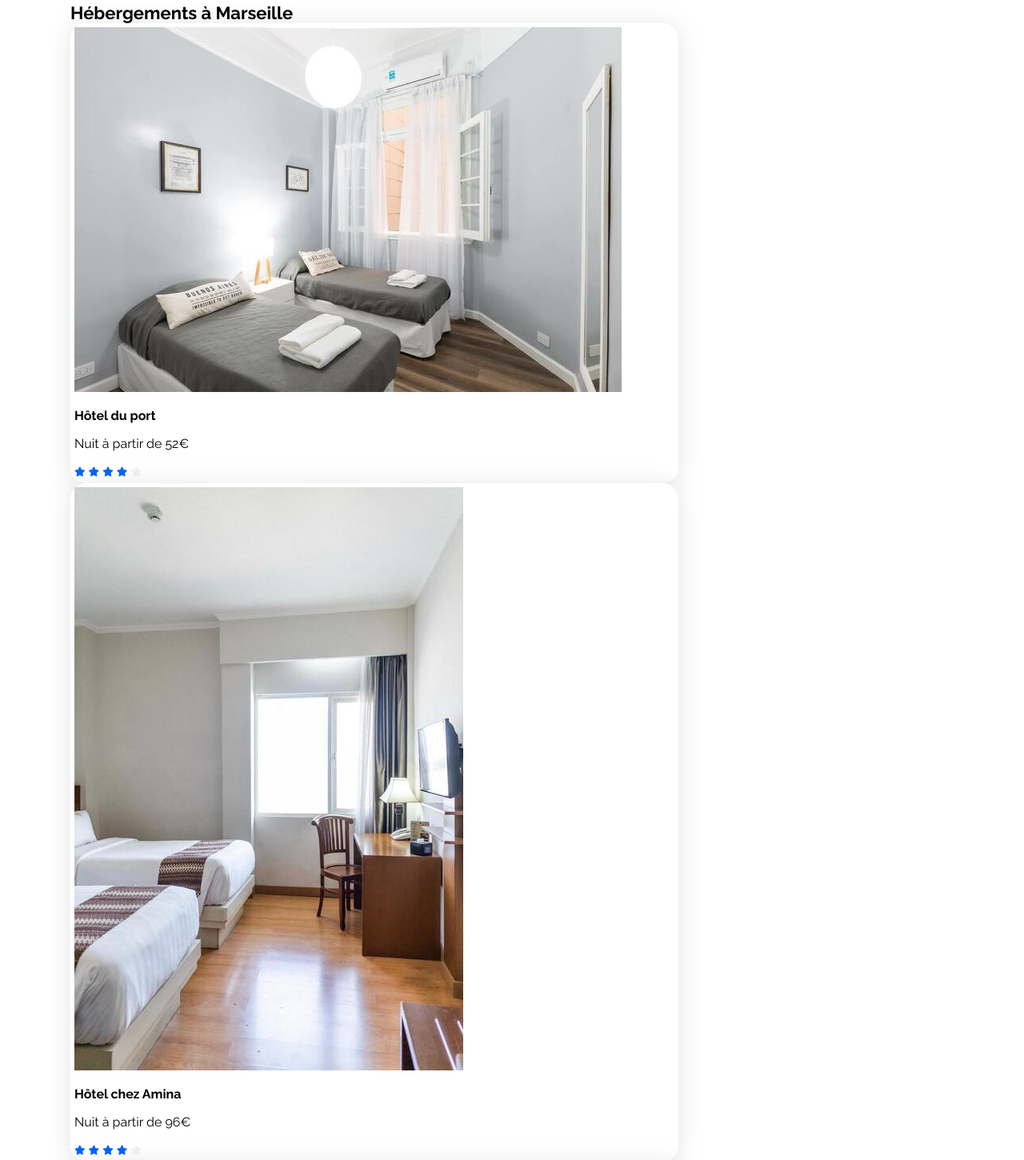
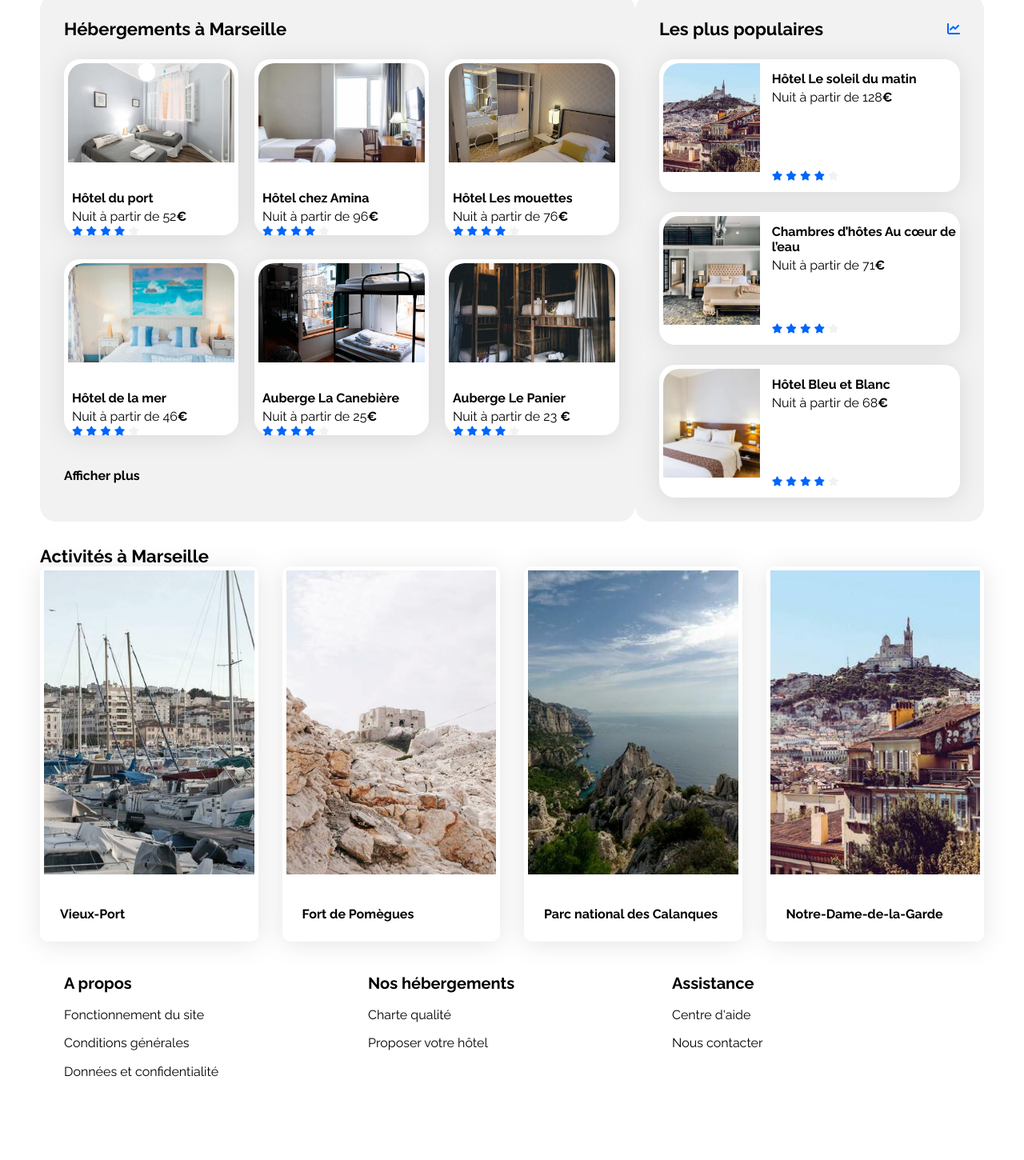
Before and after one commit to JHN7/Cr-ez-la-page-d-accueil-d-une-agence-de-voyage-avec-HTML---CSS_HAMON_JULIEN, a plain HTML site: page index.html in a window 1280 px wide. Shown: the part 300-1750 px from the top of the page at 80% size. After the commit the page ends 1682 px from the top, so only its background shows below. Drawn offline with Linux system fonts and the light colour scheme.

Commit message:
v 0.3 - padding à revoir

```diff
--- a/css/style.css
+++ b/css/style.css
@@ -14,6 +14,7 @@
 }
 
 body {
+    margin: 0;
     display: flex;
     justify-content: center;
 }
@@ -88,7 +89,6 @@ nav{
 
 /****** Recherche & filtres  ***********/
 
-
 fieldset {
     position: relative;
     border: none;
@@ -97,6 +97,10 @@ fieldset {
 
 fieldset i{
     color : black;
+}
+
+header, img{
+    padding-bottom : 20px;
 }
 
 button {
@@ -134,8 +138,6 @@ input  {
     border-top: 2px solid #0066cc;
 }
 
-
-
 .filtres {
     display: flex;
     align-items: center;
@@ -158,7 +160,7 @@ input  {
     display: flex;
     align-items: center;
     gap: 10px;
-    transition: background-color 0.3s ease, color 0.3s ease;
+
 }
 
 .filtre-bouton i {
@@ -180,27 +182,92 @@ input  {
 .hebergements-and-populaires {
     display: flex;
     justify-content: space-between;
+    padding-bottom : 30px;
 }
 
 .hebergements-and-populaires section {
     border-radius: 20px;
     padding: 30px;
+    /* box-sizing: border-box; */
+}
+
+
+
+
+/****** Hebergements ***********/
+
+.hebergements {
+    width: 60%;
+    background-color: rgba(168, 168, 168, 0.15);
+}
+
+.hebergements-title {
+    display: flex;
+    justify-content: space-between;
+    align-items: center;
+    justify-content: left;
+    padding-bottom: 25px;
+}
+
+.hebergements-cards{
+    display : grid;
+    grid-column: auto;
+    grid-template-columns: repeat(3,1fr);
+    gap: 30px;
+    width: 100%;
+}
+
+.hebergements-cards .card {
+    width: 100%;
+    height: 210px;
+    margin-top: 0px;
+}
+
+.hebergements-cards img {
+    width : 100%;
+    height: 124px;
+    display: block;
+    object-fit : cover;
+    border-top-left-radius: 20px;
+    border-top-right-radius: 20px;
+}
+
+.hebergements-cards .card-content {
+    width: 100%;
+    padding: 5px;
+    display: flex;
+    flex-direction: column;
+    justify-content: space-between;
     box-sizing: border-box;
 }
 
-.hebergment-cards .card {
-    display: flex;
-    margin-top: 33px;
+.hebergements-cards .card-title {
+    margin-top: 10px;
+    margin-bottom: 4px;
 }
 
-/****** Hebergements ***********/
+.hebergements-cards .card-subtitle {
+    display:inline-block;
+    flex-direction: column;
+    margin: 0;
+}
+
+.hebergements-cards .card-rating {
+    margin-bottom: 5px;
+}
+
+.plus{
+    padding-top: 25px;
+    font-weight: 700;
+}
 
 
 
 
 /****** Populaires ***********/
 .populaires {
-    width: 32%;
+    width: 33%;
+    background-color: rgba(168, 168, 168, 0.15);
 }
 
 .populaires-title {
@@ -211,7 +278,7 @@ input  {
 
 .populaires-cards .card {
     display: flex;
-    margin-top: 33px;
+    margin-top: 25px;
 }
 
 .populaires-cards img {
@@ -243,6 +310,80 @@ input  {
 .populaires-cards .card-rating {
     margin-bottom: 5px;
 }
+
+
+/****** Activités ***********/
+.activites {
+    width: 100%;
+}
+
+.activites-title {
+    display: flex;
+    justify-content: space-between;
+    align-items: center;
+}
+
+.activites-cards {
+    display: grid;
+    grid-template-columns: repeat(4, 1fr);
+    gap: 30px;
+    width: 100%;
+}
+
+.activites-cards .card {
+    background-color: white;
+    border-radius: 10px;
+    overflow: hidden;
+    display: flex;
+    flex-direction: column;
+}
+
+.activites-cards img {
+    width: 100%;
+    height: 380px;
+    object-fit: cover;
+    margin: 0;
+}
+
+.activites-cards .card-content {
+    padding: 20px;
+    text-align: center;
+}
+
+.activites-cards .card-subtitle {
+    margin: auto;
+    font-weight: bold;
+    text-align: left;
+}
+
+/****** Footer ***********/
+
+footer {
+    display: flex;
+    justify-content: space-between;
+    align-items: flex-start;
+    width: 100%;
+    padding: 20px;
+    box-sizing: border-box;
+}
+
+footer .f1, footer .f2, footer .f3 {
+    width: 33.33%;
+    padding: 0 10px;
+}
+
+footer h3 {
+    margin-bottom: 15px;
+    font-size: 20px;
+    font-weight: bold;
+}
+
+footer p {
+    margin: 10px 0;
+    font-size: 16px;
+    line-height: 1.6;
+}
+
 
 
 
@@ -282,6 +423,7 @@ input  {
     .populaires-cards .card-subtitle {
         font-size: 13px;
     }
+
 }
 
 /* Small devices (phones, less than 768px) */
--- a/index.html
+++ b/index.html
@@ -1,45 +1,62 @@
 <!DOCTYPE html>
 <html lang="fr">
-
   <head>
-    <meta charset="UTF-8">
-    <meta name="viewport" content="width=device-width, initial-scale=1.0">
+    <meta charset="UTF-8" />
+    <meta name="viewport" content="width=device-width, initial-scale=1.0" />
     <title>Booki</title>
-    <link rel="preconnect" href="https://fonts.googleapis.com">
-    <link rel="preconnect" href="https://fonts.gstatic.com" crossorigin>
-    <link href="https://fonts.googleapis.com/css2?family=Raleway:wght@400;500;700&display=swap" rel="stylesheet">
-    <link rel="stylesheet" href="https://cdnjs.cloudflare.com/ajax/libs/font-awesome/6.2.1/css/all.min.css"
+    <link rel="preconnect" href="https://fonts.googleapis.com" />
+    <link rel="preconnect" href="https://fonts.gstatic.com" crossorigin />
+    <link
+      href="https://fonts.googleapis.com/css2?family=Raleway:wght@400;500;700&display=swap"
+      rel="stylesheet"
+    />
+    <link
+      rel="stylesheet"
+      href="https://cdnjs.cloudflare.com/ajax/libs/font-awesome/6.2.1/css/all.min.css"
       integrity="sha512-MV7K8+y+gLIBoVD59lQIYicR65iaqukzvf/nwasF0nqhPay5w/9lJmVM2hMDcnK1OnMGCdVK+iQrJ7lzPJQd1w=="
-        crossorigin="anonymous" referrerpolicy="no-referrer" />
-    <link rel="stylesheet" href="./css/style.css">
+      crossorigin="anonymous"
+      referrerpolicy="no-referrer"
+    />
+    <link rel="stylesheet" href="./css/style.css" />
   </head>
 
   <body>
     <div class="main-container">
       <header>
-            <img class="header-logo" src="./images/logo/Booki.png" alt="Logo du site Booki" id="logo">
+        <img
+          class="header-logo"
+          src="./images/logo/Booki.png"
+          alt="Logo du site Booki"
+          id="logo"
+        />
         <nav>
           <div class="navigation">
-                    <a  href="#heb">Hébergements</a>
-                    <a  href="#act">Activités</a>
+            <a href="#heb">Hébergements</a>
+            <a href="#act">Activités</a>
           </div>
         </nav>
       </header>
 
-
-
       <main>
         <div>
           <div class="recherche">
-                    <div>
-                        <h2 class="section-title">Trouvez votre hébergement pour des vacances de rêve</h2>
+            <h2 class="section-title">
+              Trouvez votre hébergement pour des vacances de rêve
+            </h2>
             <p>En plein centre-ville ou en pleine nature</p>
           </div>
           <form method="get" action="">
             <fieldset>
               <div class="input-container">
-                            <i class="fa-solid fa-location-dot" style="color: #000000;"></i>
-                        <input type="text" name="ville" id="ville" placeholder="Marseille, France" size="15"  maxlength="30">
+                <i class="fa-solid fa-location-dot" style="color: #000000"></i>
+                <input
+                  type="text"
+                  name="ville"
+                  id="ville"
+                  placeholder="Marseille, France"
+                  size="15"
+                  maxlength="30"
+                />
                 <button>Rechercher</button>
               </div>
             </fieldset>
@@ -62,45 +79,66 @@
           </form>
         </div>
 
-
         <div class="hebergements-and-populaires">
+          <!--
+        Hebergements
+        -->
           <section class="hebergements">
             <div class="hebergements-title">
               <h2 class="section-title">Hébergements à Marseille</h2>
             </div>
-                    <div class="hebergements-cards"></div>
-                        <a href="#"></a>
+
+            <div class="hebergements-cards">
+              <a href="#">
                 <article class="card">
-                            <img src="./images/hebergements/fred-kleber.jpg" alt="Image de la chambre d'hôtel">
+                  <img
+                    src="./images/hebergements/fred-kleber.jpg"
+                    alt="Image de la chambre d'hôtel"
+                  />
                   <div class="card-content">
                     <div class="card-txt">
                       <h3 class="card-title">Hôtel du port</h3>
-                                        <p class="card-subtitle">Nuit à partir de 52€</p>
+                      <p class="card-subtitle">
+                        Nuit à partir de 52<span class="euro">€</span>
+                      </p>
                     </div>
                     <div class="card-rating">
                       <i class="fa-xs fa-solid fa-star" aria-hidden="true"></i>
                       <i class="fa-xs fa-solid fa-star" aria-hidden="true"></i>
                       <i class="fa-xs fa-solid fa-star" aria-hidden="true"></i>
                       <i class="fa-xs fa-solid fa-star" aria-hidden="true"></i>
-                                        <i class="fa-xs fa-solid fa-star neutral-star" aria-hidden="true"></i>
+                      <i
+                        class="fa-xs fa-solid fa-star neutral-star"
+                        aria-hidden="true"
+                      ></i>
                       <span class="sr-only">Note de 4 sur 5</span>
                     </div>
                   </div>
                 </article>
+              </a>
+
               <a href="#">
                 <article class="card">
-                                <img src="./images/hebergements/febrian-zakaria.jpg" alt="Image de la chambre d'hôtel">
+                  <img
+                    src="./images/hebergements/febrian-zakaria.jpg"
+                    alt="Image de la chambre d'hôtel"
+                  />
                   <div class="card-content">
                     <div class="card-txt">
                       <h3 class="card-title">Hôtel chez Amina</h3>
-                                        <p class="card-subtitle">Nuit à partir de 96€</p>
+                      <p class="card-subtitle">
+                        Nuit à partir de 96<span class="euro">€</span>
+                      </p>
                     </div>
                     <div class="card-rating">
                       <i class="fa-xs fa-solid fa-star" aria-hidden="true"></i>
                       <i class="fa-xs fa-solid fa-star" aria-hidden="true"></i>
                       <i class="fa-xs fa-solid fa-star" aria-hidden="true"></i>
                       <i class="fa-xs fa-solid fa-star" aria-hidden="true"></i>
-                                        <i class="fa-xs fa-solid fa-star neutral-star" aria-hidden="true"></i>
+                      <i
+                        class="fa-xs fa-solid fa-star neutral-star"
+                        aria-hidden="true"
+                      ></i>
                       <span class="sr-only">Note de 4 sur 5</span>
                     </div>
                   </div>
@@ -108,18 +146,26 @@
               </a>
               <a href="#">
                 <article class="card">
-                                <img src="./images/hebergements/reisetopia.jpg" alt="Image de la chambre d'hôtel">
+                  <img
+                    src="./images/hebergements/reisetopia.jpg"
+                    alt="Image de la chambre d'hôtel"
+                  />
                   <div class="card-content">
                     <div class="card-txt">
                       <h3 class="card-title">Hôtel Les mouettes</h3>
-                                        <p class="card-subtitle">Nuit à partir de 76€</p>
+                      <p class="card-subtitle">
+                        Nuit à partir de 76<span class="euro">€</span>
+                      </p>
                     </div>
                     <div class="card-rating">
                       <i class="fa-xs fa-solid fa-star" aria-hidden="true"></i>
                       <i class="fa-xs fa-solid fa-star" aria-hidden="true"></i>
                       <i class="fa-xs fa-solid fa-star" aria-hidden="true"></i>
                       <i class="fa-xs fa-solid fa-star" aria-hidden="true"></i>
-                                        <i class="fa-xs fa-solid fa-star neutral-star" aria-hidden="true"></i>
+                      <i
+                        class="fa-xs fa-solid fa-star neutral-star"
+                        aria-hidden="true"
+                      ></i>
                       <span class="sr-only">Note de 4 sur 5</span>
                     </div>
                   </div>
@@ -127,18 +173,26 @@
               </a>
               <a href="#">
                 <article class="card">
-                                <img src="./images/hebergements/annie-spratt.jpg" alt="Image de la chambre d'hôtel">
+                  <img
+                    src="./images/hebergements/annie-spratt.jpg"
+                    alt="Image de la chambre d'hôtel"
+                  />
                   <div class="card-content">
                     <div class="card-txt">
                       <h3 class="card-title">Hôtel de la mer</h3>
-                                        <p class="card-subtitle">Nuit à partir de 46€</p>
+                      <p class="card-subtitle">
+                        Nuit à partir de 46<span class="euro">€</span>
+                      </p>
                     </div>
                     <div class="card-rating">
                       <i class="fa-xs fa-solid fa-star" aria-hidden="true"></i>
                       <i class="fa-xs fa-solid fa-star" aria-hidden="true"></i>
                       <i class="fa-xs fa-solid fa-star" aria-hidden="true"></i>
                       <i class="fa-xs fa-solid fa-star" aria-hidden="true"></i>
-                                        <i class="fa-xs fa-solid fa-star neutral-star" aria-hidden="true"></i>
+                      <i
+                        class="fa-xs fa-solid fa-star neutral-star"
+                        aria-hidden="true"
+                      ></i>
                       <span class="sr-only">Note de 4 sur 5</span>
                     </div>
                   </div>
@@ -146,18 +200,26 @@
               </a>
               <a href="#">
                 <article class="card">
-                                <img src="./images/hebergements/marcus-loke.jpg" alt="Image de la chambre d'hôtel">
+                  <img
+                    src="./images/hebergements/marcus-loke.jpg"
+                    alt="Image de la chambre d'hôtel"
+                  />
                   <div class="card-content">
                     <div class="card-txt">
                       <h3 class="card-title">Auberge La Canebière</h3>
-                                        <p class="card-subtitle">Nuit à partir de 25€</p>
+                      <p class="card-subtitle">
+                        Nuit à partir de 25<span class="euro">€</span>
+                      </p>
                     </div>
                     <div class="card-rating">
                       <i class="fa-xs fa-solid fa-star" aria-hidden="true"></i>
                       <i class="fa-xs fa-solid fa-star" aria-hidden="true"></i>
                       <i class="fa-xs fa-solid fa-star" aria-hidden="true"></i>
                       <i class="fa-xs fa-solid fa-star" aria-hidden="true"></i>
-                                        <i class="fa-xs fa-solid fa-star neutral-star" aria-hidden="true"></i>
+                      <i
+                        class="fa-xs fa-solid fa-star neutral-star"
+                        aria-hidden="true"
+                      ></i>
                       <span class="sr-only">Note de 4 sur 5</span>
                     </div>
                   </div>
@@ -165,33 +227,38 @@
               </a>
               <a href="#">
                 <article class="card">
-                                <img src="./images/hebergements/nicate-lee.jpg" alt="Image de la chambre d'hôtel">
+                  <img
+                    src="./images/hebergements/nicate-lee.jpg"
+                    alt="Image de la chambre d'hôtel"
+                  />
                   <div class="card-content">
                     <div class="card-txt">
                       <h3 class="card-title">Auberge Le Panier</h3>
-                                        <p class="card-subtitle">Nuit à partir de 23€</p>
+                      <p class="card-subtitle">
+                        Nuit à partir de 23 <span class="euro">€</span>
+                      </p>
                     </div>
                     <div class="card-rating">
                       <i class="fa-xs fa-solid fa-star" aria-hidden="true"></i>
                       <i class="fa-xs fa-solid fa-star" aria-hidden="true"></i>
                       <i class="fa-xs fa-solid fa-star" aria-hidden="true"></i>
                       <i class="fa-xs fa-solid fa-star" aria-hidden="true"></i>
-                                        <i class="fa-xs fa-solid fa-star neutral-star" aria-hidden="true"></i>
+                      <i
+                        class="fa-xs fa-solid fa-star neutral-star"
+                        aria-hidden="true"
+                      ></i>
                       <span class="sr-only">Note de 4 sur 5</span>
                     </div>
                   </div>
                 </article>
               </a>
             </div>
+            <p class="plus">Afficher plus</p>
           </section>
 
-
-
-                </section>
-
-
-
-
+          <!--
+        Populaires
+        -->
           <section class="populaires">
             <div class="populaires-title">
               <h2 class="section-title">Les plus populaires</h2>
@@ -200,18 +267,26 @@
             <div class="populaires-cards">
               <a href="#">
                 <article class="card">
-                                <img src="./images/hebergements/emile-guillemot.jpg" alt="Image de la chambre d'hôtel montrant un lit">
+                  <img
+                    src="./images/activites/florian-wehde.jpg"
+                    alt="Image de la chambre d'hôtel montrant un lit"
+                  />
                   <div class="card-content">
                     <div class="card-txt">
                       <h3 class="card-title">Hôtel Le soleil du matin</h3>
-                                        <p class="card-subtitle">Nuit à partir de 128<span class="euro">€</span></p>
+                      <p class="card-subtitle">
+                        Nuit à partir de 128<span class="euro">€</span>
+                      </p>
                     </div>
                     <div class="card-rating">
                       <i class="fa-xs fa-solid fa-star" aria-hidden="true"></i>
                       <i class="fa-xs fa-solid fa-star" aria-hidden="true"></i>
                       <i class="fa-xs fa-solid fa-star" aria-hidden="true"></i>
                       <i class="fa-xs fa-solid fa-star" aria-hidden="true"></i>
-                                        <i class="fa-xs fa-solid fa-star neutral-star" aria-hidden="true"></i>
+                      <i
+                        class="fa-xs fa-solid fa-star neutral-star"
+                        aria-hidden="true"
+                      ></i>
                       <span class="sr-only">Note de 4 sur 5</span>
                     </div>
                   </div>
@@ -219,18 +294,28 @@
               </a>
               <a href="#">
                 <article class="card">
-                                <img src="./images/hebergements/aw-creative.jpg" alt="Image de la chambre d'hôtel montrant un lit">
+                  <img
+                    src="./images/hebergements/aw-creative.jpg"
+                    alt="Image de la chambre d'hôtel montrant un lit"
+                  />
                   <div class="card-content">
                     <div class="card-txt">
-                                        <h3 class="card-title">Chambres d’hôtes Au cœur de l’eau</h3>
-                                        <p class="card-subtitle">Nuit à partir de 71<span class="euro">€</span></p>
+                      <h3 class="card-title">
+                        Chambres d’hôtes Au cœur de l’eau
+                      </h3>
+                      <p class="card-subtitle">
+                        Nuit à partir de 71<span class="euro">€</span>
+                      </p>
                     </div>
                     <div class="card-rating">
                       <i class="fa-xs fa-solid fa-star" aria-hidden="true"></i>
                       <i class="fa-xs fa-solid fa-star" aria-hidden="true"></i>
                       <i class="fa-xs fa-solid fa-star" aria-hidden="true"></i>
                       <i class="fa-xs fa-solid fa-star" aria-hidden="true"></i>
-                                        <i class="fa-xs fa-solid fa-star neutral-star" aria-hidden="true"></i>
+                      <i
+                        class="fa-xs fa-solid fa-star neutral-star"
+                        aria-hidden="true"
+                      ></i>
                       <span class="sr-only">Note de 4 sur 5</span>
                     </div>
                   </div>
@@ -238,18 +323,26 @@
               </a>
               <a href="#">
                 <article class="card">
-                                <img src="./images/hebergements/febrian-zakaria2.jpg" alt="Image de la chambre d'hôtel montrant un lit">
+                  <img
+                    src="./images/hebergements/febrian-zakaria2.jpg"
+                    alt="Image de la chambre d'hôtel montrant un lit"
+                  />
                   <div class="card-content">
                     <div class="card-txt">
                       <h3 class="card-title">Hôtel Bleu et Blanc</h3>
-                                        <p class="card-subtitle">Nuit à partir de 68<span class="euro">€</span></p>
+                      <p class="card-subtitle">
+                        Nuit à partir de 68<span class="euro">€</span>
+                      </p>
                     </div>
                     <div class="card-rating">
                       <i class="fa-xs fa-solid fa-star" aria-hidden="true"></i>
                       <i class="fa-xs fa-solid fa-star" aria-hidden="true"></i>
                       <i class="fa-xs fa-solid fa-star" aria-hidden="true"></i>
                       <i class="fa-xs fa-solid fa-star" aria-hidden="true"></i>
-                                        <i class="fa-xs fa-solid fa-star neutral-star" aria-hidden="true"></i>
+                      <i
+                        class="fa-xs fa-solid fa-star neutral-star"
+                        aria-hidden="true"
+                      ></i>
                       <span class="sr-only">Note de 4 sur 5</span>
                     </div>
                   </div>
@@ -258,9 +351,84 @@
             </div>
           </section>
         </div>
+
+        <!--
+        Activités
+        -->
+        <section class="activites">
+          <div class="activites-title">
+            <h2 class="section-title">Activités à Marseille</h2>
+          </div>
+          <div class="activites-cards">
+            <a href="#">
+              <article class="card">
+                <img
+                  src="./images/activites/reno-laithienne.jpg"
+                  alt="Image du Vieux-Port"
+                />
+                <div class="card-content">
+                  <div class="card-txt">
+                    <p class="card-subtitle">Vieux-Port</p>
+                  </div>
+                </div>
+              </article>
+            </a>
+            <a href="#">
+              <article class="card">
+                <img
+                  src="./images/activites/paul-hermann.jpg"
+                  alt="Image du Fort de Pomègues"
+                />
+                <div class="card-content">
+                  <p class="card-subtitle">Fort de Pomègues</p>
+                </div>
+              </article>
+            </a>
+            <a href="#">
+              <article class="card">
+                <img
+                  src="./images/activites/kilyan-sockalingum.jpg"
+                  alt="Image du parc national des Calanques"
+                />
+                <div class="card-content">
+                  <p class="card-subtitle">Parc national des Calanques</p>
+                </div>
+              </article>
+            </a>
+            <a href="#">
+              <article class="card">
+                <img
+                  src="./images/activites/florian-wehde.jpg"
+                  alt="Image de Notre-Dame-de-la-Garde"
+                />
+                <div class="card-content">
+                  <div class="card-txt">
+                    <p class="card-subtitle">Notre-Dame-de-la-Garde</p>
+                  </div>
+                </div>
+              </article>
+            </a>
+          </div>
+        </section>
       </main>
-        <footer></footer>
+      <footer>
+        <div class="f1">
+          <h3>A propos</h3>
+          <p>Fonctionnement du site</p>
+          <p>Conditions générales</p>
+          <p>Données et confidentialité</p>
+        </div>
+        <div class="f2">
+          <h3>Nos hébergements</h3>
+          <p>Charte qualité</p>
+          <p>Proposer votre hôtel</p>
+        </div>
+        <div class="f3">
+          <h3>Assistance</h3>
+          <p>Centre d'aide</p>
+          <p>Nous contacter</p>
+        </div>
+      </footer>
     </div>
   </body>
-
 </html>
```
Lines whose indentation alone changed are shown as unchanged.
